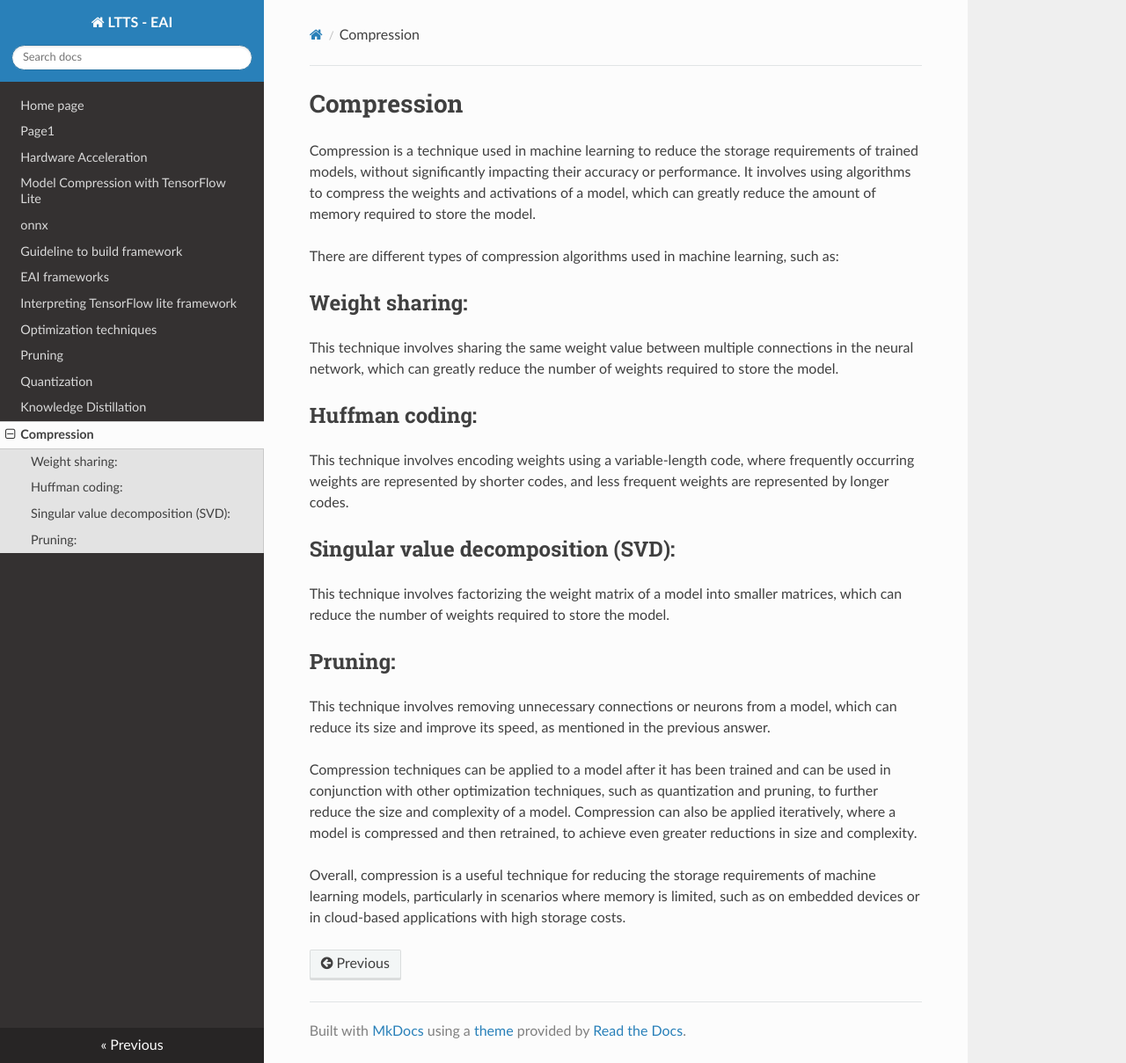
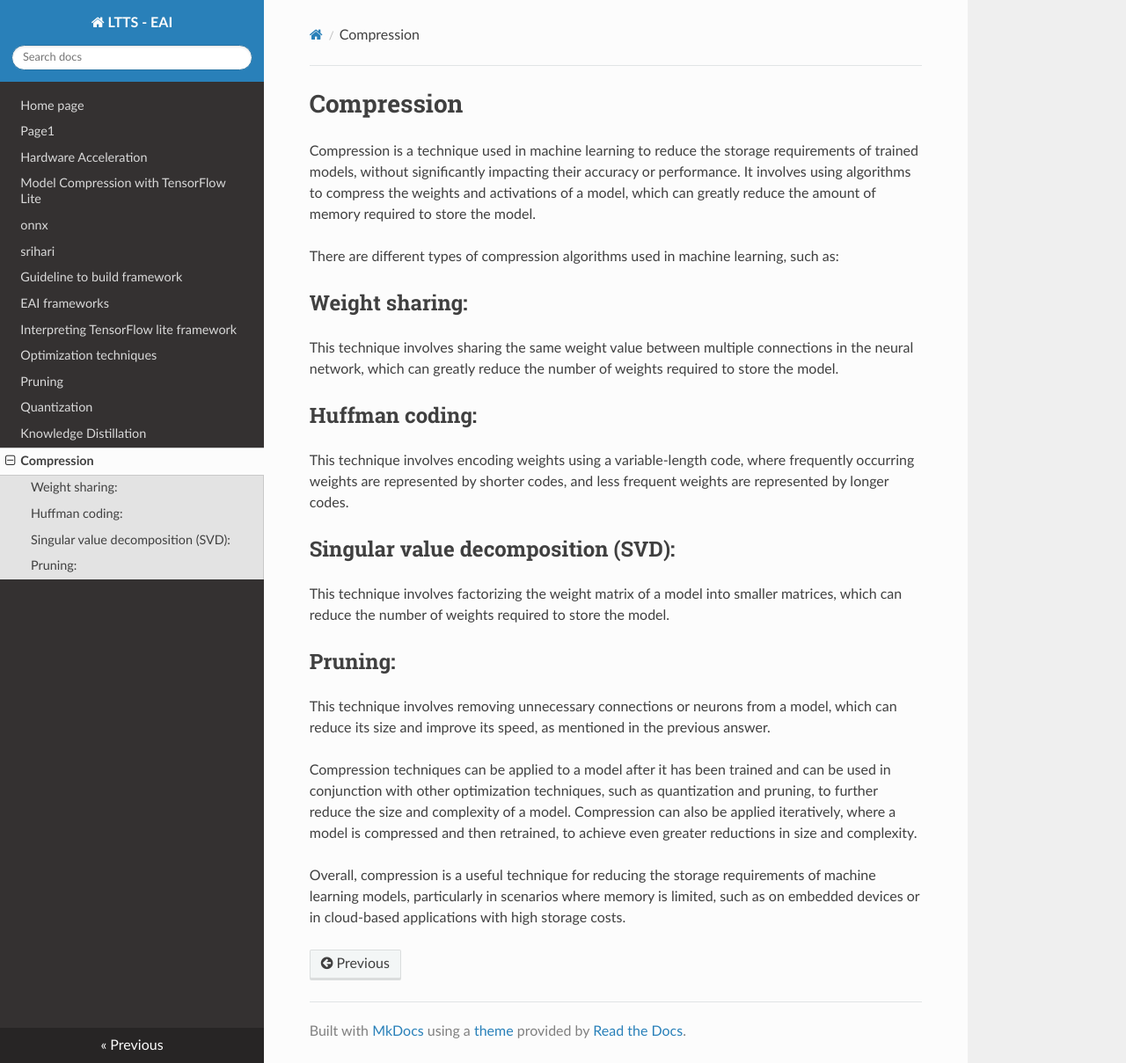
Before and after one commit to ltts-eai/ltts-project, an MkDocs documentation site: the page built from docs/page9.md, in a window 1280 px wide and 1209 px high. Shown: the whole window at 88% size. Built offline with MkDocs 1.6.1, drawn with Linux system fonts in a browser that asks for light colours; nearby versions of some CDN libraries.

Commit message:
from srihari

```diff
--- /dev/null
+++ b/docs/page14.md
@@ -0,0 +1 @@
+# srihari
```
Also changed, not shown: docs/page9.md (line endings or trailing spaces).
